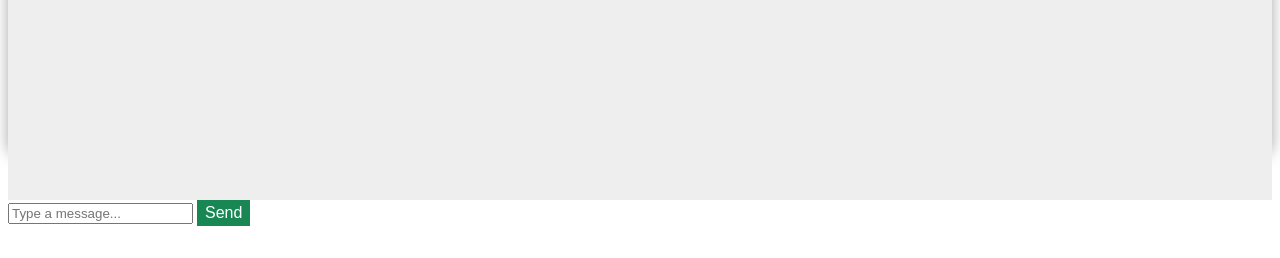
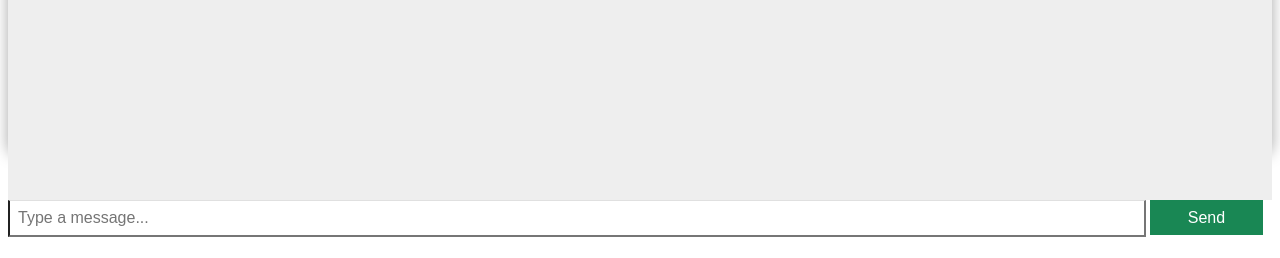
Before and after one commit to z404/AugmentrAI-Task, a Django app: template rasafrontend/frontendchat/templates/chat.html in a window 1280 px wide. Shown: the part 542-800 px from the top of the page. Run offline with Django 4.2, Linux system fonts and the light colour scheme; the template is opened without the code that fills it: most values are stand-ins (such as "Sample title", 1, 10 or a date in 2020); some libraries are stand-ins or nearby versions.

Commit message:
added decorations

```diff
--- a/rasafrontend/frontendchat/static/css/chatwindow.css
+++ b/rasafrontend/frontendchat/static/css/chatwindow.css
@@ -65,6 +65,30 @@ button:hover i {
 }
 .chat_box > * {
 	padding: 16px;
+}
+
+.inputbox {
+	align-items: center;
+	justify-content: space-between;
+	padding: 8px;
+	border-top: 1px solid #e0e0e0;
+	font-size: medium;
+	width: 90%;
+}
+
+#submitbutton {
+	padding: 8px;
+	border-top: 1px solid #e0e0e0;
+	font-size: medium;
+	width: 9%;
+	color: #fff;
+	background-color: #198754;
+	border-color: #198754;
+	font-size: medium;
+}
+
+form {
+	width: 100%;
 }
 
 /* head */
--- a/rasafrontend/frontendchat/templates/chat.html
+++ b/rasafrontend/frontendchat/templates/chat.html
@@ -55,9 +55,9 @@
         </div>
         <div class="foot">
 
-            <form action="javascript:submit_post()">
-                <input id="inputtextbox" name="inputtext" type="textarea" class="msg" placeholder="Type a message..." />
-                <button type="submit" style="color: #fff;background-color: #198754;border-color: #198754;font-size: medium;">
+            <form action="javascript:submit_post()" autocomplete="off">
+                <input id="inputtextbox" name="inputtext" type="textarea" class="inputbox" placeholder="Type a message..." />
+                <button type="submit" id="submitbutton">
                     Send
                 </button>
             </form>
```
Also changed, not shown: rasafrontend/frontendchat/templates/index.html (+11 -8 lines), rasafrontend/frontendchat/views.py (+7 -5 lines).
